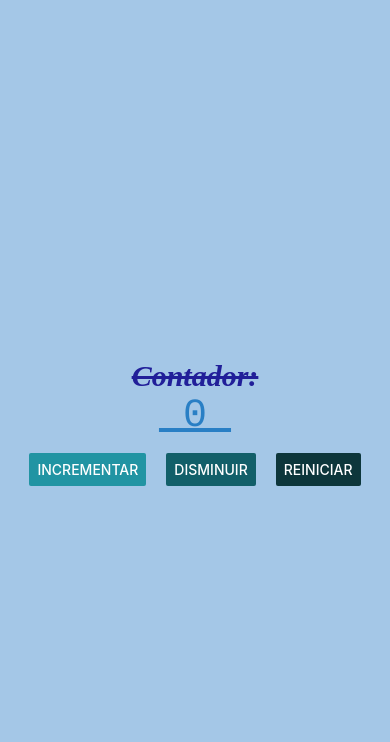
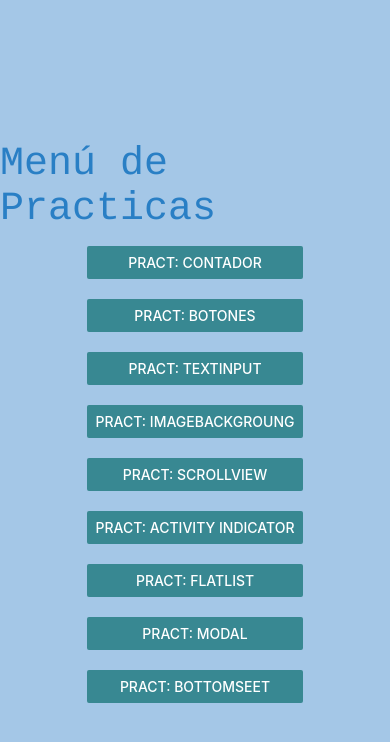
Before and after one commit to reginals674/PAM212, a React Native app in the folder intro/: screen / in a window 390 px wide. Shown: the top 742 px of the page. Built offline with nearby package versions, Linux system fonts and the light colour scheme.

Commit message:
actividad para crear menu

```diff
--- a/intro/App.js
+++ b/intro/App.js
@@ -1,9 +1,11 @@
 //import: Zona de declaraciones
+import MenuScreen from './screens/MenuScreen';
 import ContadorScreen from './screens/ContadorScreen';
+
 //2. zona main/principal se levantan compnentes
 export default function App() {
 
   return (
-    <ContadorScreen>  </ContadorScreen>
+    <MenuScreen></MenuScreen>
   );
 }
--- /dev/null
+++ b/intro/screens/BotonesScreen.js
@@ -0,0 +1,14 @@
+import { Text, StyleSheet, View, Button } from 'react-native'
+
+
+export default function BotonesScreen() {
+
+    return (
+      <View>
+        <Text>BotonesScreen Proximamente...</Text>
+      </View>
+    )
+
+}
+
+const styles = StyleSheet.create({})
--- /dev/null
+++ b/intro/screens/MenuScreen.js
@@ -0,0 +1,62 @@
+import { Text, StyleSheet, View, Button } from 'react-native'
+import React, { useState } from 'react'
+import ContadorScreen from './ContadorScreen';
+import BotonesScreen from './BotonesScreen';
+
+
+export default function MenuScreen() {
+
+    const [screen, setScreen]=useState('menu');
+
+    switch(screen) {
+        case 'contador':
+            return <ContadorScreen/>
+        case'botones':
+            return <BotonesScreen/>
+        case 'menu':
+            default:
+                return (
+                    <View style ={styles.container}>
+                        <Text style={styles.texto}>Menú de Practicas</Text>
+
+                        <View style={styles.contenedorBotones}>
+                            <Button color='#388892ff' onPress={()=>setScreen('contador')} title = 'Pract: Contador'/>
+                            <Button color='#388892ff' onPress={()=>setScreen('botones')} title = 'Pract: Botones' />
+                            <Button color='#388892ff'onPress={()=>setScreen('botones')} title = 'Pract: TextInput'/>
+                            <Button color='#388892ff' onPress={()=>setScreen('botones')} title = 'Pract: ImageBackgroung' />
+                            <Button color='#388892ff' onPress={()=>setScreen('botones')} title = 'Pract: ScrollView' />
+                            <Button color='#388892ff' onPress={()=>setScreen('botones')} title = 'Pract: Activity Indicator' />
+                            <Button color='#388892ff' onPress={()=>setScreen('botones')} title = 'Pract: FlatList' />
+                            <Button color='#388892ff' onPress={()=>setScreen('botones')} title = 'Pract: Modal'/>
+                            <Button color='#388892ff' onPress={()=>setScreen('botones')} title = 'Pract: BottomSeet'/>
+                        </View>
+
+                    </View>
+                )
+    }
+
+
+}
+
+const styles = StyleSheet.create({
+    container: {
+        flex: 1,
+        backgroundColor: '#a4c7e7ff',
+        alignItems: 'center',
+        justifyContent: 'center',
+        },
+    texto:{
+    color: '#297fc5ff',
+    fontSize: 40,
+    fontWeight: 'bold',
+    fontFamily: 'Courier',
+    fontWeight: '400',
+
+    },
+    contenedorBotones:{
+        marginTop: 15,
+        flexDirection:'column',
+        gap:20,
+    },
+
+})
```
